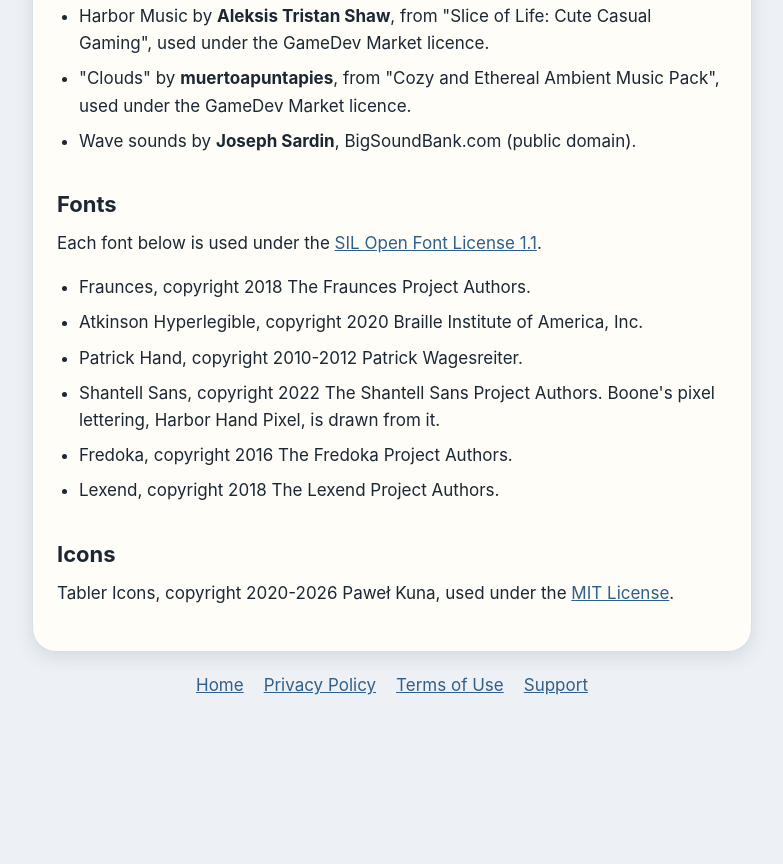
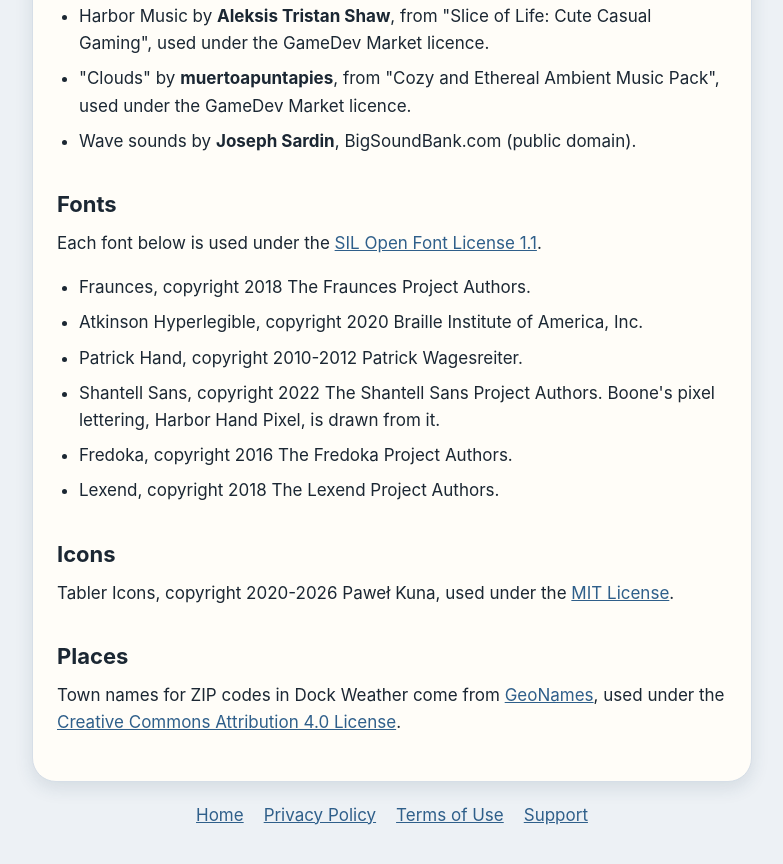
Before and after one commit to colleenemaccallum/boone-site, a plain HTML site: page credits.html in a window 1280 px wide. Shown: the part 316-1180 px from the top of the page, without its empty margins (248-1031 px from the left). Before the commit the page ends 1063 px from the top, so only its background shows below. Drawn offline with Linux system fonts and the light colour scheme.

Commit message:
Credits: GeoNames for Dock Weather's town names (#81)
Claude-Session: https://claude.ai/code/session_01QQ5WvDeXeGTxuYKvoSPHN9

Co-authored-by: Claude <noreply@anthropic.com>

```diff
--- a/credits.html
+++ b/credits.html
@@ -40,6 +40,9 @@
 
 <h2>Icons</h2>
 <p>Tabler Icons, copyright 2020-2026 Paweł Kuna, used under the <a href="/licenses/tabler-MIT.txt">MIT License</a>.</p>
+
+<h2>Places</h2>
+<p>Town names for ZIP codes in Dock Weather come from <a href="https://www.geonames.org">GeoNames</a>, used under the <a href="https://creativecommons.org/licenses/by/4.0/">Creative Commons Attribution 4.0 License</a>.</p>
 </main>
 <nav><a href="/">Home</a><a href="/privacy.html">Privacy Policy</a><a href="/terms.html">Terms of Use</a><a href="/support.html">Support</a></nav>
 <script data-goatcounter="https://boone.goatcounter.com/count" async src="//gc.zgo.at/count.js"></script>
```
